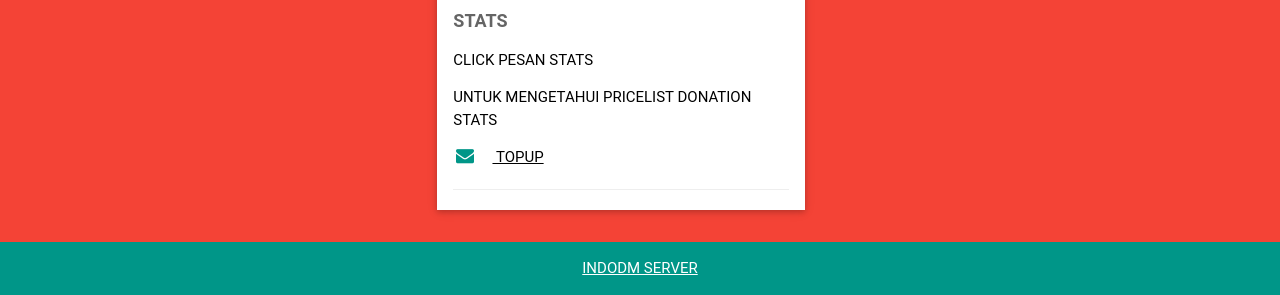
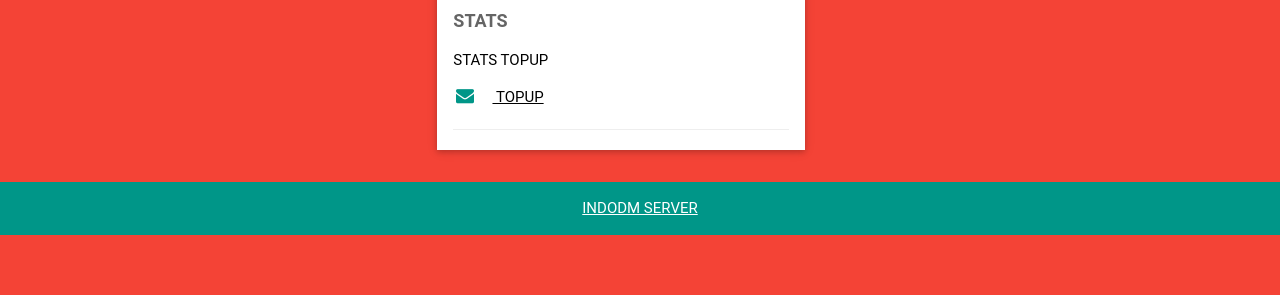
Before and after one commit to indodmwebsite/indodmwebsite.github.io, a plain HTML site: page index.html in a window 1280 px wide. Shown: the part 583-878 px from the top of the page. After the commit the page ends 818 px from the top, so only its background shows below. Drawn offline with nearby package versions, Linux system fonts and the light colour scheme; a web font is replaced by a local one.

Commit message:
index.html

```diff
--- a/index.html
+++ b/index.html
@@ -68,8 +68,7 @@ html,body,h1,h2,h3,h4,h5,h6 {font-family: "Roboto", sans-serif}
 <div>
 </div>
 <h6 class="w3-text-teal"><i class=""></i></h6>
-<p> CLICK PESAN STATS </p>
-<p> UNTUK MENGETAHUI PRICELIST DONATION STATS</p>
+<p> STATS TOPUP </p>
  <p><i class="fa fa-envelope fa-fw w3-margin-right w3-large w3-text-teal"></i><a href="https://wa.me/62895415158203/?text= TOPUP "> TOPUP </a></p>
 <hr>
 </div>
```
